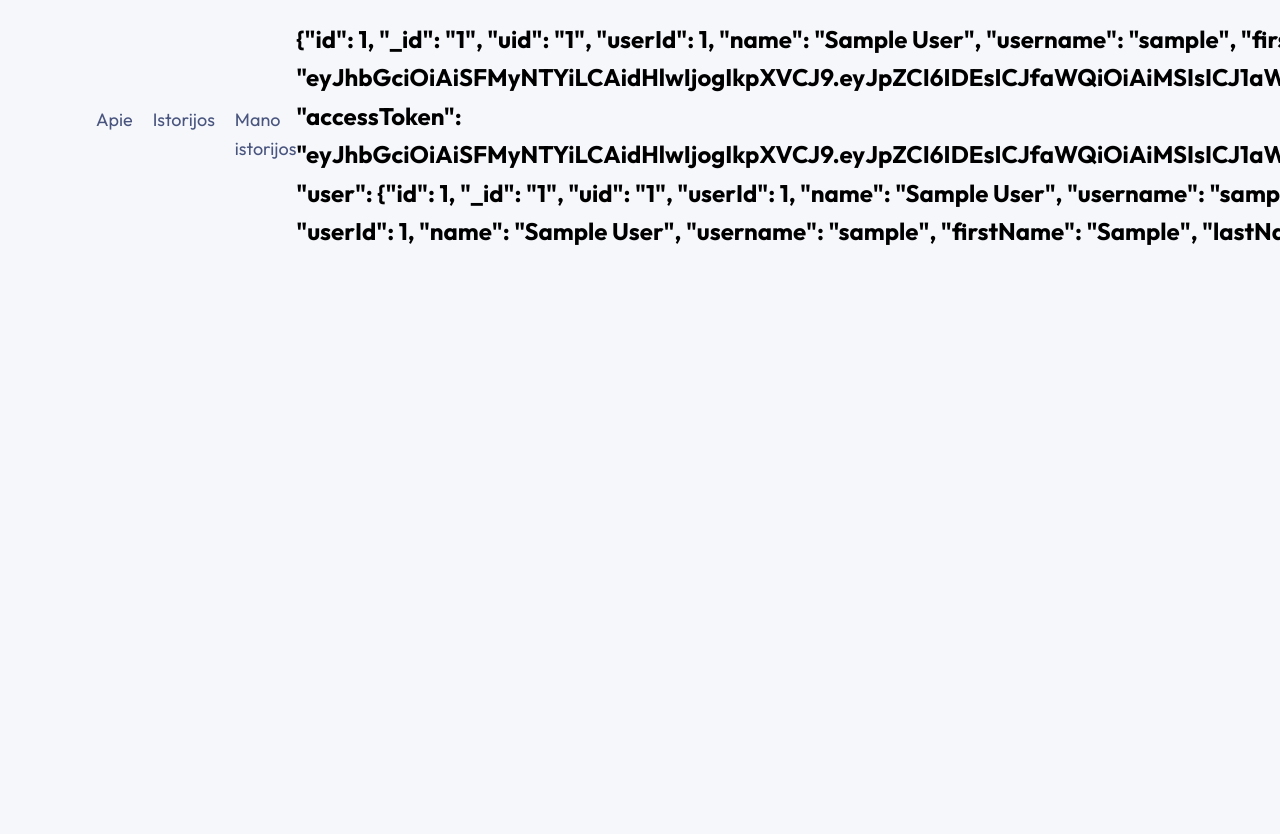
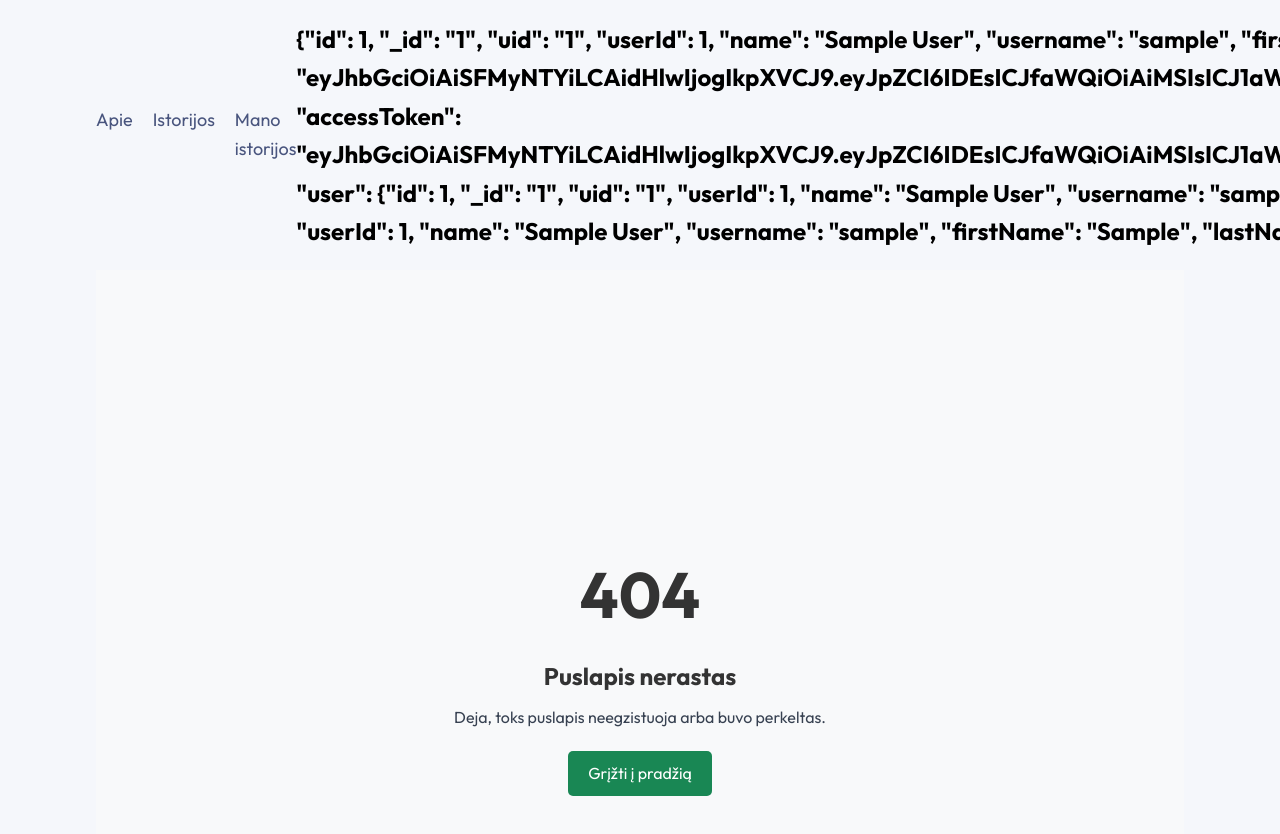
Before and after one commit to Rusnietis/aukoti, a React app in the folder frontend/: page /error/ups in a window 1280 px wide. Shown: the top 834 px of the page. Before the commit the page ends 800 px from the top, so only its background shows below. Built offline with nearby package versions, Linux system fonts and the light colour scheme; sample sign-in values are in the browser's storage; the HTML template or start-up script is replaced by a standard one.

Commit message:
Atnaujinta 2026.04.04 error page 404

```diff
--- a/frontend/src/App.jsx
+++ b/frontend/src/App.jsx
@@ -7,7 +7,7 @@ import RegisterIndex from './Pages/Users/Index.jsx';
  import Login from './Pages/Auth/Login.jsx';
 // import AdminIndex from './Pages/Admin/Index.jsx';
 
-// import Page404 from './Pages/Page404.jsx';
+ import Page404 from './Pages/Page404.jsx';
 // import Page401 from './Pages/Page401.jsx';
 // import Page503 from './Pages/Page503.jsx';
 // import PageUPS from './Pages/PageUps.jsx';
@@ -42,9 +42,9 @@ export default function App() {
 
         {/* <Route path="/error/ups" element={<PageUPS />} />
         <Route path="/error/401" element={<Page401 />} />
-        <Route path="/error/503" element={<Page503 />} />
+        <Route path="/error/503" element={<Page503 />} /> */}
 
-        <Route path="*" element={<Page404 />} />  */}
+        <Route path="*" element={<Page404 />} />
 
 
       </Routes>
--- /dev/null
+++ b/frontend/src/Pages/ErrorTemplate.jsx
@@ -0,0 +1,21 @@
+import { Link } from 'react-router-dom';
+import '../Style/ErrorTemplate.scss';
+
+export default function ErrorTemplate({ code, title, message, color, hoverColor }) {
+  // CSS kintamieji leis kiekvienam puslapiui turėti savo spalvą
+  const style = {
+    "--error-color": color || "#007bff",
+    "--error-hover": hoverColor || "#0056b3",
+  };
+
+  return (
+    <div className="error-container" style={style}>
+      <div className="error-code">{code}</div>
+      <h1 className="error-title">{title}</h1>
+      <p className="error-message">{message}</p>
+      <Link to="/" className="error-button">
+        Grįžti į pradžią
+      </Link>
+    </div>
+  );
+}
--- /dev/null
+++ b/frontend/src/Pages/Page404.jsx
@@ -0,0 +1,13 @@
+import ErrorTemplate from "./ErrorTemplate";
+
+export default function Page404() {
+  return (
+    <ErrorTemplate
+      code="404"
+      title="Puslapis nerastas"
+      message="Deja, toks puslapis neegzistuoja arba buvo perkeltas."
+      color="#198754"
+      hoverColor="#157347"
+    />
+  );
+}
--- /dev/null
+++ b/frontend/src/Style/ErrorTemplate.scss
@@ -0,0 +1,45 @@
+.error-container {
+  display: flex;
+  flex-direction: column;
+  align-items: center;
+  justify-content: center;
+  height: 100vh;
+  background-color: #f8f9fa;
+  color: #333;
+  font-family: Arial, sans-serif;
+  text-align: center;
+  padding: 20px;
+}
+
+.error-code {
+  font-size: 4rem;
+  font-weight: bold;
+  margin-bottom: 10px;
+}
+
+.error-title {
+  font-size: 1.5rem;
+  margin-bottom: 10px;
+}
+
+.error-message {
+  font-size: 1rem;
+  margin-bottom: 20px;
+  max-width: 500px;
+  line-height: 1.6;
+}
+
+.error-button {
+  padding: 10px 20px;
+  background-color: var(--error-color, #007bff);
+  color: white;
+  border: none;
+  border-radius: 5px;
+  text-decoration: none;
+  cursor: pointer;
+  transition: background-color 0.2s ease-in-out;
+}
+
+.error-button:hover {
+  background-color: var(--error-hover, #0056b3);
+}
```
